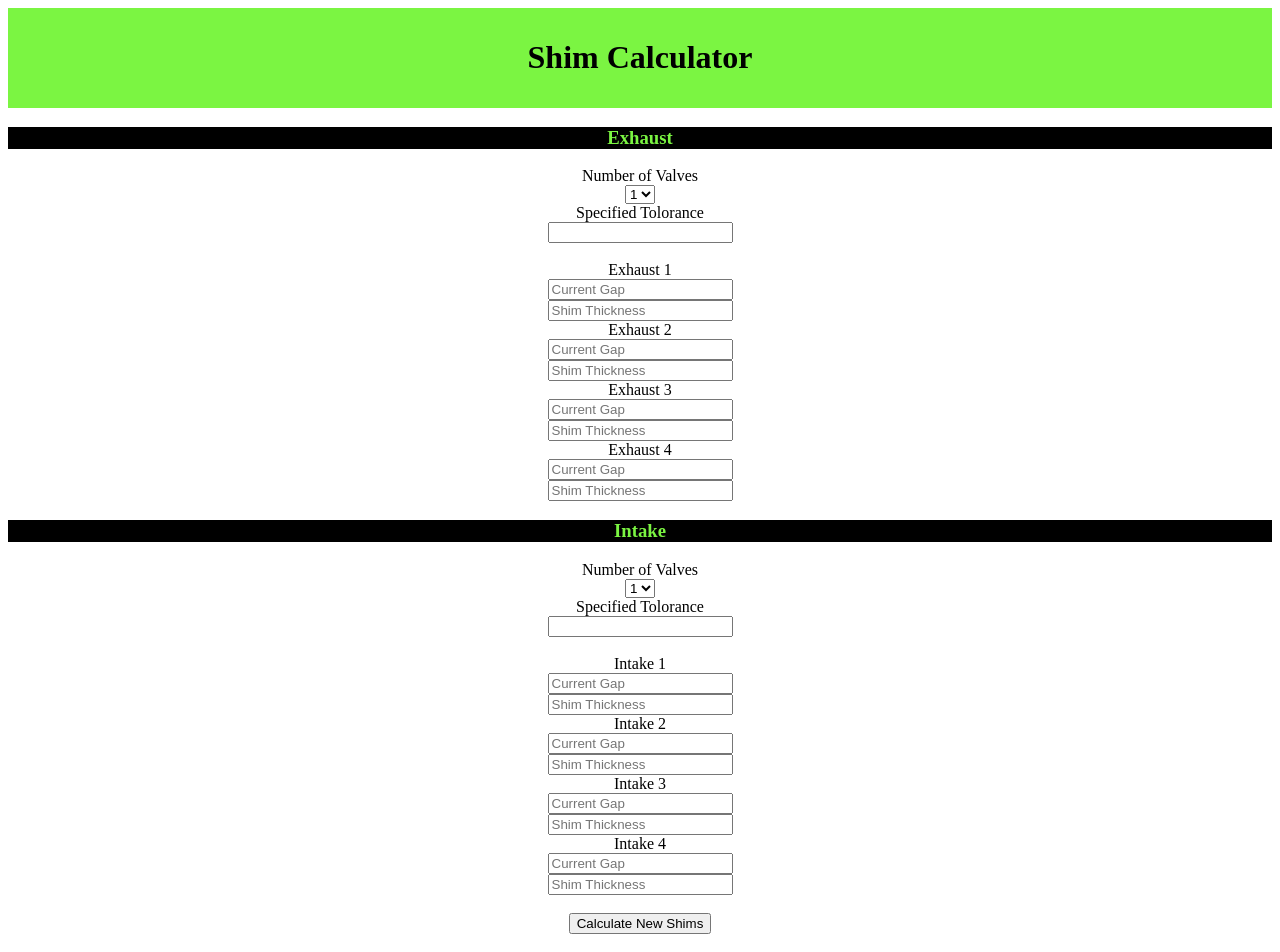
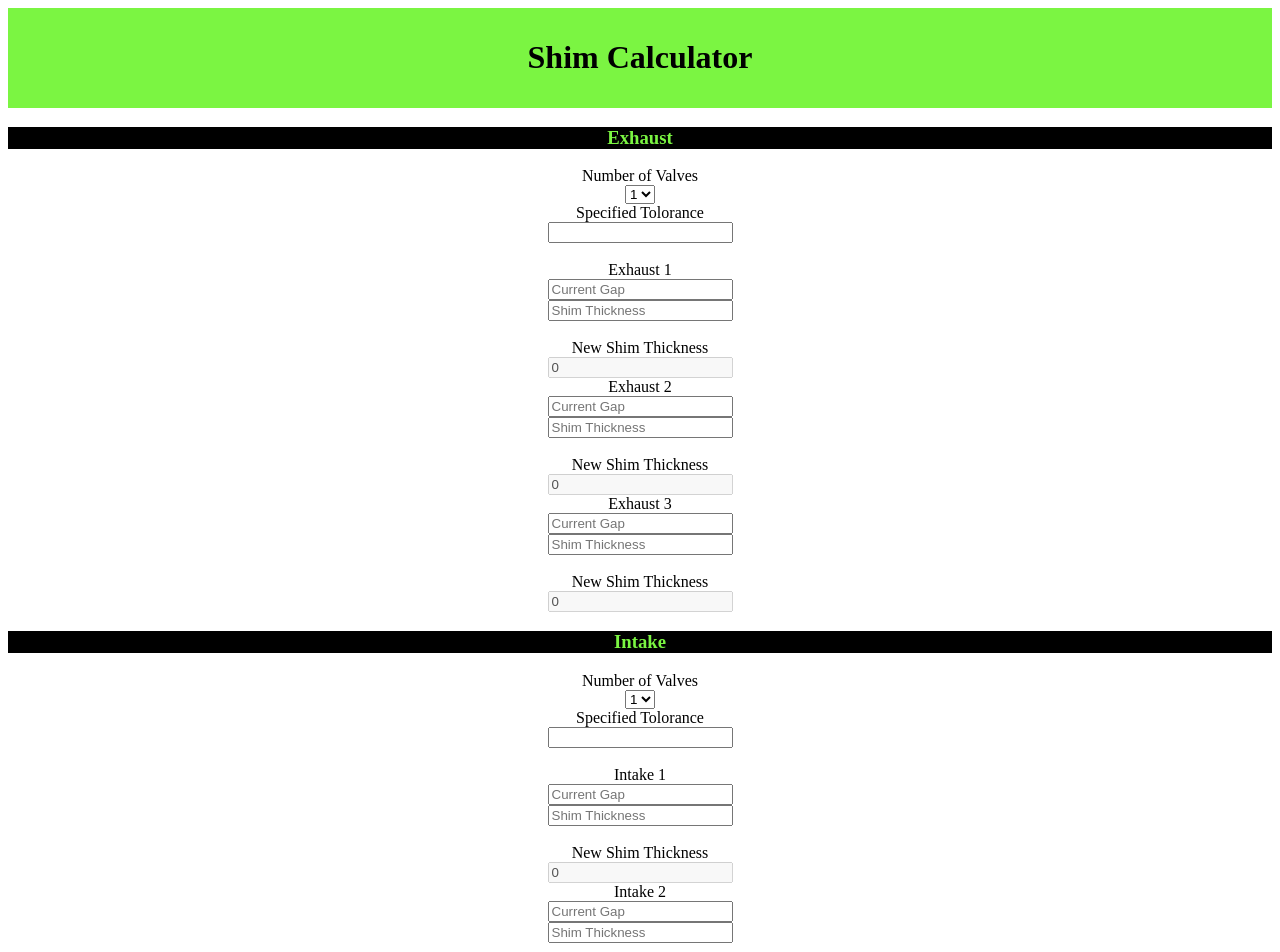
Before and after one commit to jvgreen/accendero_practical, a React (Create React App) app: page / in a window 1280 px wide. Shown: the top 952 px of the page. Built offline with nearby package versions, Linux system fonts and the light colour scheme.

Commit message:
Display new Thickness and add button to calculate
Added a new Thickness to each valve and a button to calculate the new valve thicknesses.

```diff
--- a/src/App.js
+++ b/src/App.js
@@ -4,6 +4,13 @@ import ValveList from './components/ValveList';
 import Header from './components/Header';
 import SubHeader from './components/SubHeader';
 import SpectList from './components/SpecList';
+
+/*
+   To learn more about shimming a motorcyle: https://www.youtube.com/watch?v=1lrH1U4FnRY
+   I was unable to get the valves to render dynamically
+   the number of valves box at the moment is usless but I was hoping
+   to get it so number of valves create would reflect the number the user needs
+*/
 class  App extends Component {
   state = {
     // With more time I would make the valves be created
@@ -12,45 +19,41 @@ class  App extends Component {
       {
         id: "Exhaust 1",
         currentGap: 0,
-        ShimThickness: 0
+        ShimThickness: 0,
+        newThickness:0
       },
       {
         id: "Exhaust 2",
         currentGap: 0,
-        ShimThickness: 0
+        ShimThickness: 0,
+        newThickness: 0
       },
       {
         id: "Exhaust 3",
         currentGap: 0,
-        ShimThickness: 0
+        ShimThickness: 0,
+        newThickness: 0
       },
-      {
-        id: "Exhaust 4",
-        currentGap: 0,
-        ShimThickness: 0
-      }
     ],
     inValves: [
       {
         id: "Intake 1",
         currentGap: 0,
-        ShimThickness: 0
+        ShimThickness: 0,
+        newThickness: 0
       },
       {
         id: "Intake 2",
         currentGap: 0,
-        ShimThickness: 0
+        ShimThickness: 0,
+        newThickness: 0
       },
       {
         id: "Intake 3",
         currentGap: 0,
-        ShimThickness: 0
+        ShimThickness: 0,
+        newThickness: 0
       },
-      {
-        id: "Intake 4",
-        currentGap: 0,
-        ShimThickness: 0
-      }
     ],
     specs: [
       {
@@ -90,7 +93,7 @@ class  App extends Component {
   gapChanged = (e) => {
     if(e.target.name.includes("Ex")){
       this.setState({exValves: this.state.exValves.map(exValves =>{
-        if(exValves.id == e.target.name) {
+        if(exValves.id === e.target.name) {
           exValves.currentGap = e.target.value
         }
         return exValves;
@@ -99,7 +102,7 @@ class  App extends Component {
     if(e.target.name.includes("In"))
     {
       this.setState({inValves: this.state.inValves.map(inValves =>{
-        if(inValves.id == e.target.name) {
+        if(inValves.id === e.target.name) {
           inValves.currentGap = e.target.value
         }
         return inValves;
@@ -111,7 +114,7 @@ class  App extends Component {
   thicknessChanged = (e) => {
     if(e.target.name.includes("Ex")){
       this.setState({exValves: this.state.exValves.map(exValves =>{
-        if(exValves.id == e.target.name) {
+        if(exValves.id === e.target.name) {
           exValves.ShimThickness = e.target.value
         }
         return exValves;
@@ -120,12 +123,22 @@ class  App extends Component {
     if(e.target.name.includes("In"))
     {
       this.setState({inValves: this.state.inValves.map(inValves =>{
-        if(inValves.id == e.target.name) {
+        if(inValves.id === e.target.name) {
           inValves.ShimThickness = e.target.value
         }
         return inValves;
       })})
     }
+  }
+
+  // Calculates the new shim thickness
+  //newShimThickness = (currentGap - tolorance) + ShimThickness;
+  calculate = () => {
+    // exhaust
+
+
+    // intake
+
   }
 
   render() {
@@ -154,7 +167,7 @@ class  App extends Component {
             thicknessChanged={this.thicknessChanged}
             gapChanged={this.gapChanged}
           /> <br/>
-          <button>Calculate New Shims</button>
+          <button style={{width: '300px', height: '75px'}} onClick={this.calculate}>Calculate New Shims</button>
       </div>
     );
   }
--- a/src/components/Valve.js
+++ b/src/components/Valve.js
@@ -2,12 +2,15 @@ import React, { Component } from 'react'
 
 export class Valve extends Component {
    render() {
-      const {id} = this.props.valve;
+      const {id, newThickness} = this.props.valve;
       return (
          <div style={inputStyle}>
             <label>{id}</label> <br/>
             <input type="text" placeholder="Current Gap" name={id} onChange={this.props.gapChanged}/> <br/>
-            <input type="text" placeholder="Shim Thickness"  name={id} onChange={this.props.thicknessChanged}/>
+            <input type="text" placeholder="Shim Thickness"  name={id} onChange={this.props.thicknessChanged}/> <br/><br/>
+
+            <label>New Shim Thickness</label> <br/>
+            <input type="text" disabled value={newThickness}/> <br/>
          </div>
       )
    }
```
